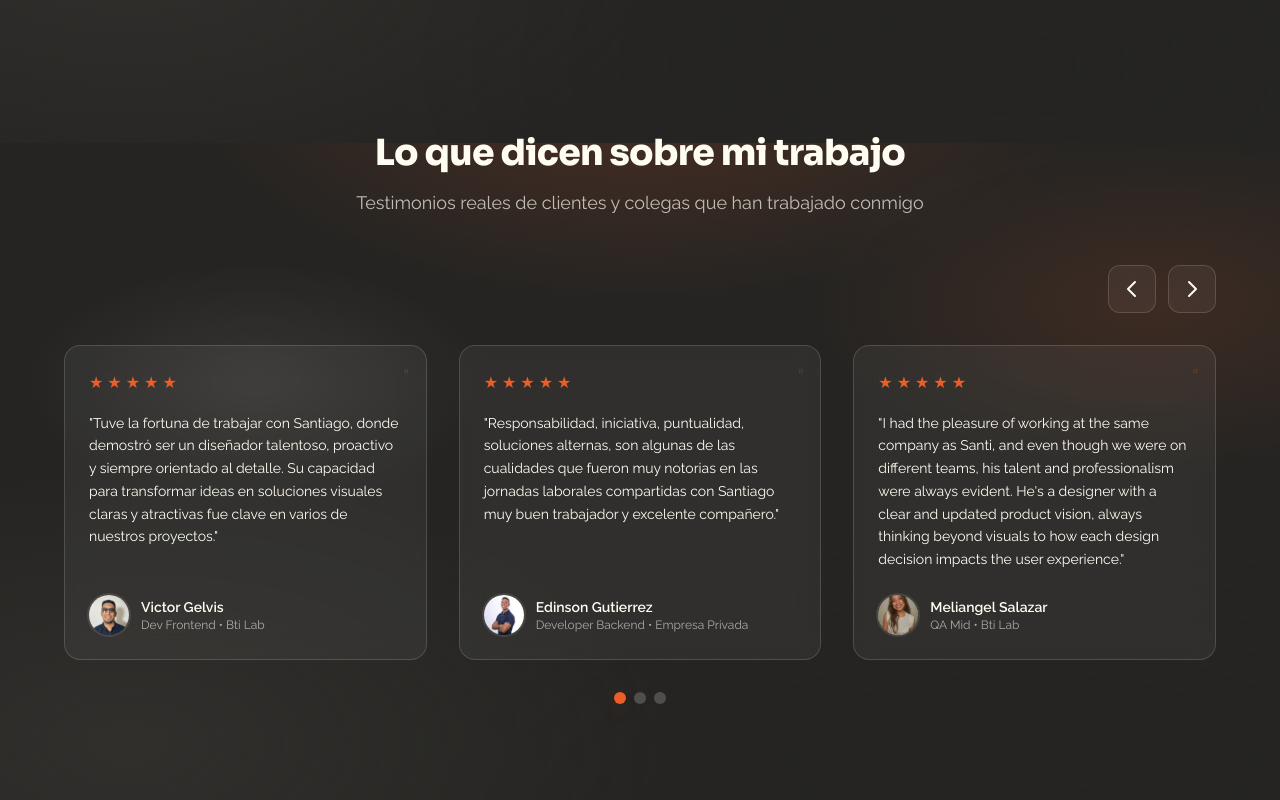
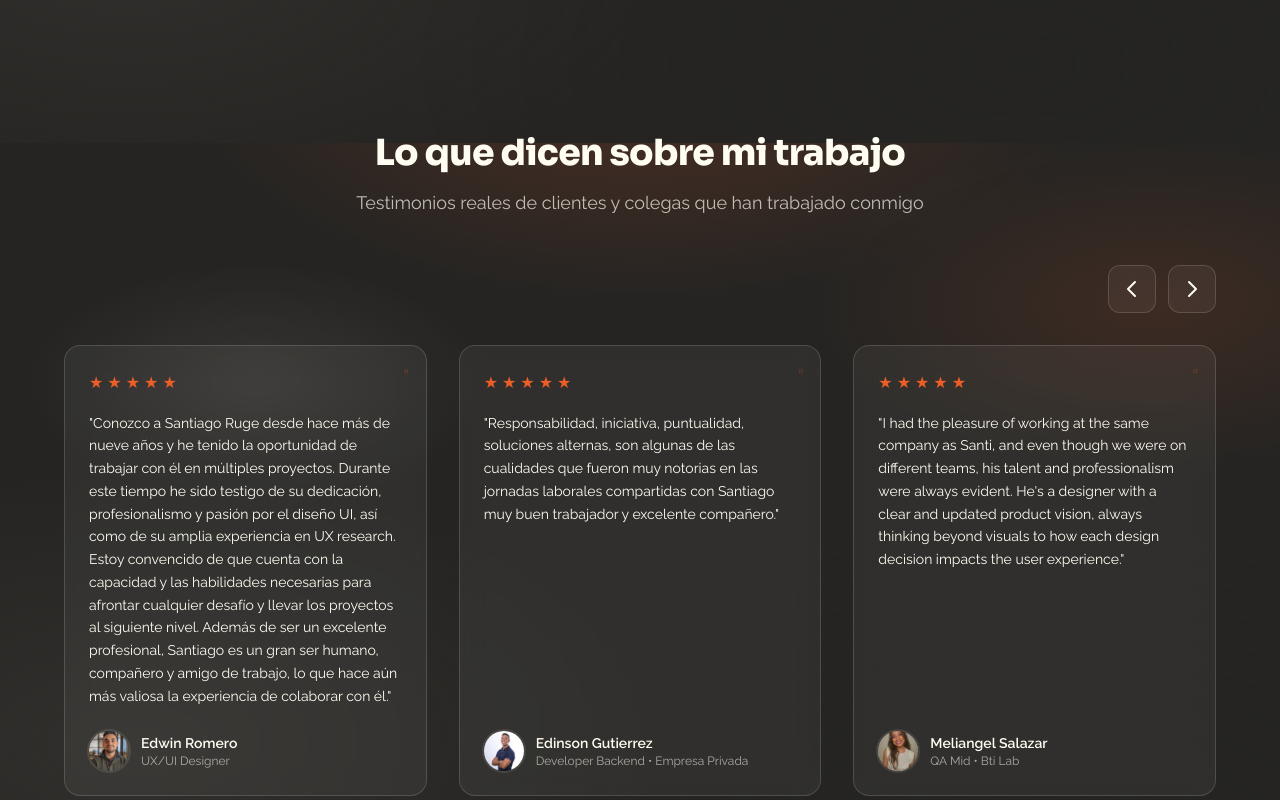
Before and after one commit to santiagorugeba/my-portfolio-main, a React (Vite) app: page / in a window 1280 px wide. Shown: the part 3057-3857 px from the top of the page. Built offline with nearby package versions, Linux system fonts and the light colour scheme.

Commit message:
hotfix: Agregar testimonio de Edwin Romero UX/UI Designer
- Nuevo testimonio con 9 años de experiencia trabajando juntos
- Destaca dedicación, profesionalismo y pasión por UI/UX
- Avatar ya disponible en /avatars/edwin.webp
- 5 estrellas de calificación

```diff
--- a/src/data/testimonials.ts
+++ b/src/data/testimonials.ts
@@ -36,6 +36,14 @@ export const testimonials: Testimonial[] = [
     quote: "Tuve la fortuna de trabajar con Santiago, donde demostró ser un diseñador talentoso, proactivo y siempre orientado al detalle. Su capacidad para transformar ideas en soluciones visuales claras y atractivas fue clave en varios de nuestros proyectos.",
     stars: 5,
   },
+  {
+    id: "edwin",
+    name: "Edwin Romero",
+    role: "UX/UI Designer",
+    avatar: "/avatars/edwin.webp",
+    quote: "Conozco a Santiago Ruge desde hace más de nueve años y he tenido la oportunidad de trabajar con él en múltiples proyectos. Durante este tiempo he sido testigo de su dedicación, profesionalismo y pasión por el diseño UI, así como de su amplia experiencia en UX research. Estoy convencido de que cuenta con la capacidad y las habilidades necesarias para afrontar cualquier desafío y llevar los proyectos al siguiente nivel. Además de ser un excelente profesional, Santiago es un gran ser humano, compañero y amigo de trabajo, lo que hace aún más valiosa la experiencia de colaborar con él.",
+    stars: 5,
+  },
 ];
 
 // 👇 Agregamos default export para poder hacer `import testimonials from "..."`
```
Also changed, not shown: public/avatars/edwin.webp (added).
